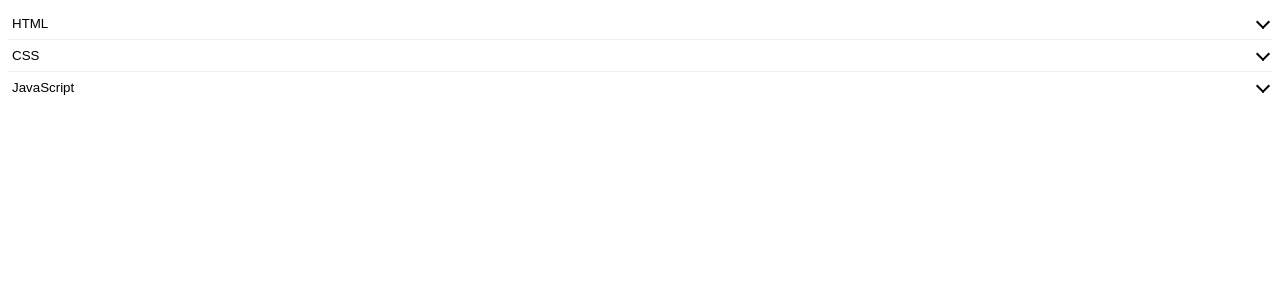
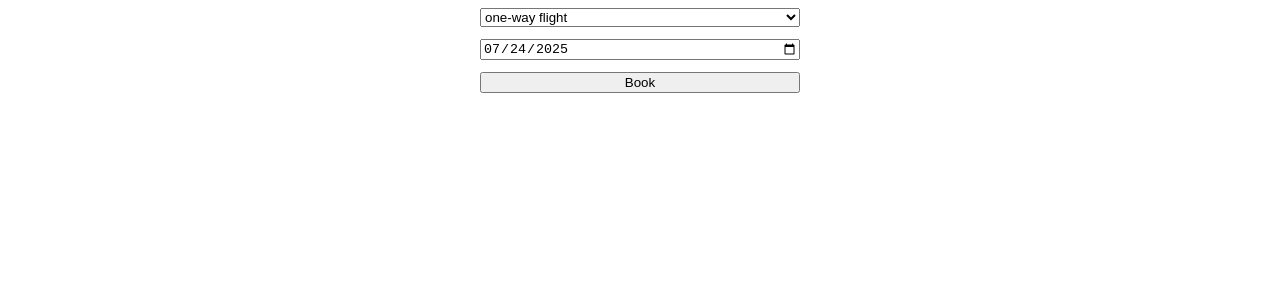
Before and after one commit to phuoc-nh/RSP-training, a React (Vite) app in the folder Frontend/react/my-app/: page / in a window 1280 px wide. Shown: the top 300 px of the page. Built offline with nearby package versions, Linux system fonts and the light colour scheme.

Commit message:
flight booker

```diff
--- a/Frontend/react/my-app/src/App.css
+++ b/Frontend/react/my-app/src/App.css
@@ -2,7 +2,9 @@ body {
   font-family: sans-serif;
 }
 
-.wrapper {
+/* accordion */
+
+/* .wrapper {
   align-items: center;
   display: flex;
 }
@@ -58,4 +60,15 @@ body {
   font-size: 14px;
   line-height: 1.2em;
   padding: 4px;
+}  */
+
+/* flight-booker */
+
+
+.flight-booker {
+  display: flex;
+  flex-direction: column;
+  gap: 12px;
+  max-width: 320px;
+  margin: 0 auto
 }
--- a/Frontend/react/my-app/src/App.jsx
+++ b/Frontend/react/my-app/src/App.jsx
@@ -3,34 +3,38 @@ import reactLogo from './assets/react.svg'
 import viteLogo from '/vite.svg'
 import './App.css'
 import Accordion from './components/accordion'
+import Booker from './components/flight-booker'
+import Sol from './components/sol'
 
 function App() {
 
   return (
-    <div className="wrapper">
-      <Accordion
-        sections={[
-          {
-            value: 'html',
-            title: 'HTML',
-            contents:
-              'The HyperText Markup Language or HTML is the standard markup language for documents designed to be displayed in a web browser.',
-          },
-          {
-            value: 'css',
-            title: 'CSS',
-            contents:
-              'Cascading Style Sheets is a style sheet language used for describing the presentation of a document written in a markup language such as HTML or XML.',
-          },
-          {
-            value: 'javascript',
-            title: 'JavaScript',
-            contents:
-              'JavaScript, often abbreviated as JS, is a programming language that is one of the core technologies of the World Wide Web, alongside HTML and CSS.',
-          },
-        ]}
-      />
-    </div>
+    <Booker></Booker>
+    // <Sol></Sol>
+    // <div className="wrapper">
+    //   <Accordion
+    //     sections={[
+    //       {
+    //         value: 'html',
+    //         title: 'HTML',
+    //         contents:
+    //           'The HyperText Markup Language or HTML is the standard markup language for documents designed to be displayed in a web browser.',
+    //       },
+    //       {
+    //         value: 'css',
+    //         title: 'CSS',
+    //         contents:
+    //           'Cascading Style Sheets is a style sheet language used for describing the presentation of a document written in a markup language such as HTML or XML.',
+    //       },
+    //       {
+    //         value: 'javascript',
+    //         title: 'JavaScript',
+    //         contents:
+    //           'JavaScript, often abbreviated as JS, is a programming language that is one of the core technologies of the World Wide Web, alongside HTML and CSS.',
+    //       },
+    //     ]}
+    //   />
+    // </div>
   )
 }
 
--- /dev/null
+++ b/Frontend/react/my-app/src/components/flight-booker.jsx
@@ -0,0 +1,59 @@
+import React, { useEffect, useState } from 'react'
+// 2025-07-24 correct format to display in input date
+
+const TODAY = new Date()
+const DAY_IN_MILLISECONDS = 24 * 60 * 60 * 1000
+function format(date) {
+	// const date = new Date()
+	const year = date.getFullYear().toString()
+	const month = (date.getMonth() + 1).toString().padStart(2, '0')
+	const day = date.getDate().toString().padStart(2, '0')
+	console.log(year, month, day)
+
+	return `${year}-${month}-${day}`
+}
+
+
+
+export default function Booker() {
+	const [type, setType] = useState('one-way')
+	const [departureDate, setDepartureDate] = useState(format(new Date(Date.now() + DAY_IN_MILLISECONDS))) // Tomorrow
+	const [returnDate, setReturnDate] = useState(departureDate)
+
+	console.log('format', format(new Date))
+
+	// useEffect(() => {
+	// 	console.log('departureDate', departureDate)
+	// }, [departureDate])
+
+	const submit = (e) => {
+		e.preventDefault()
+		alert('Success')
+
+	}
+
+	return (
+		<form onSubmit={submit} className='flight-booker'>
+			<select name="start-date" defaultValue={type} onChange={(event) => setType(event.target.value)}>
+				<option value="one-way">one-way flight</option>
+				<option value="round-trip">round trip</option>
+			</select>
+			<input
+				type="date"
+				value={departureDate}
+				onChange={event => setDepartureDate(event.target.value)}
+				min={TODAY}
+			/>
+
+			{type === 'round-trip' &&
+				<input
+					type="date"
+					value={returnDate}
+					onChange={event => setReturnDate(event.target.value)}
+					min={departureDate}
+				/>}
+
+			<input type="submit" value="Book" />
+		</form>
+	)
+}
--- /dev/null
+++ b/Frontend/react/my-app/src/components/sol.jsx
@@ -0,0 +1,76 @@
+import { useState } from 'react';
+
+const TODAY = formatDate(new Date());
+const DAY_IN_MILLISECONDS = 24 * 60 * 60 * 1000;
+
+function formatDate(date) {
+  const year = date.getFullYear();
+  const month = (date.getMonth() + 1)
+    .toString()
+    .padStart(2, '0');
+  const day = date.getDate().toString().padStart(2, '0');
+
+  return [year, month, day].join('-');
+}
+
+export default function Sol() {
+  const [flightOption, setFlightOption] =
+    useState('one-way');
+  const [departureDate, setDepartureDate] = useState(
+    formatDate(new Date(Date.now() + DAY_IN_MILLISECONDS)), // Tomorrow.
+  );
+  const [returnDate, setReturnDate] =
+    useState(departureDate);
+
+  function submitForm(event) {
+    event.preventDefault();
+    if (flightOption === 'one-way') {
+      alert(
+        `You have booked a one-way flight on ${departureDate}`,
+      );
+      return;
+    }
+
+    alert(
+      `You have booked a round-trip flight, departing on ${departureDate} and returning on ${returnDate}`,
+    );
+  }
+
+  return (
+    <div>
+      <form className="flight-booker" onSubmit={submitForm}>
+        <select
+          value={flightOption}
+          onChange={(event) => {
+            setFlightOption(event.target.value);
+          }}>
+          <option value="one-way">One-way flight</option>
+          <option value="round-trip">
+            Round-trip flight
+          </option>
+        </select>
+        <input
+          aria-label="Departure date"
+          type="date"
+          value={departureDate}
+          onChange={(event) => {
+            setDepartureDate(event.target.value);
+          }}
+          min={TODAY}
+        />
+        {flightOption === 'round-trip' && (
+          <input
+            aria-label="Return date"
+            type="date"
+            value={returnDate}
+            min={departureDate}
+            onChange={(event) => {
+              setReturnDate(event.target.value);
+            }}
+          />
+        )}
+        <button>Book</button>
+      </form>
+    </div>
+  );
+}
```
Also changed, not shown: 1 other file (tests, documents, lock files or other folders).
